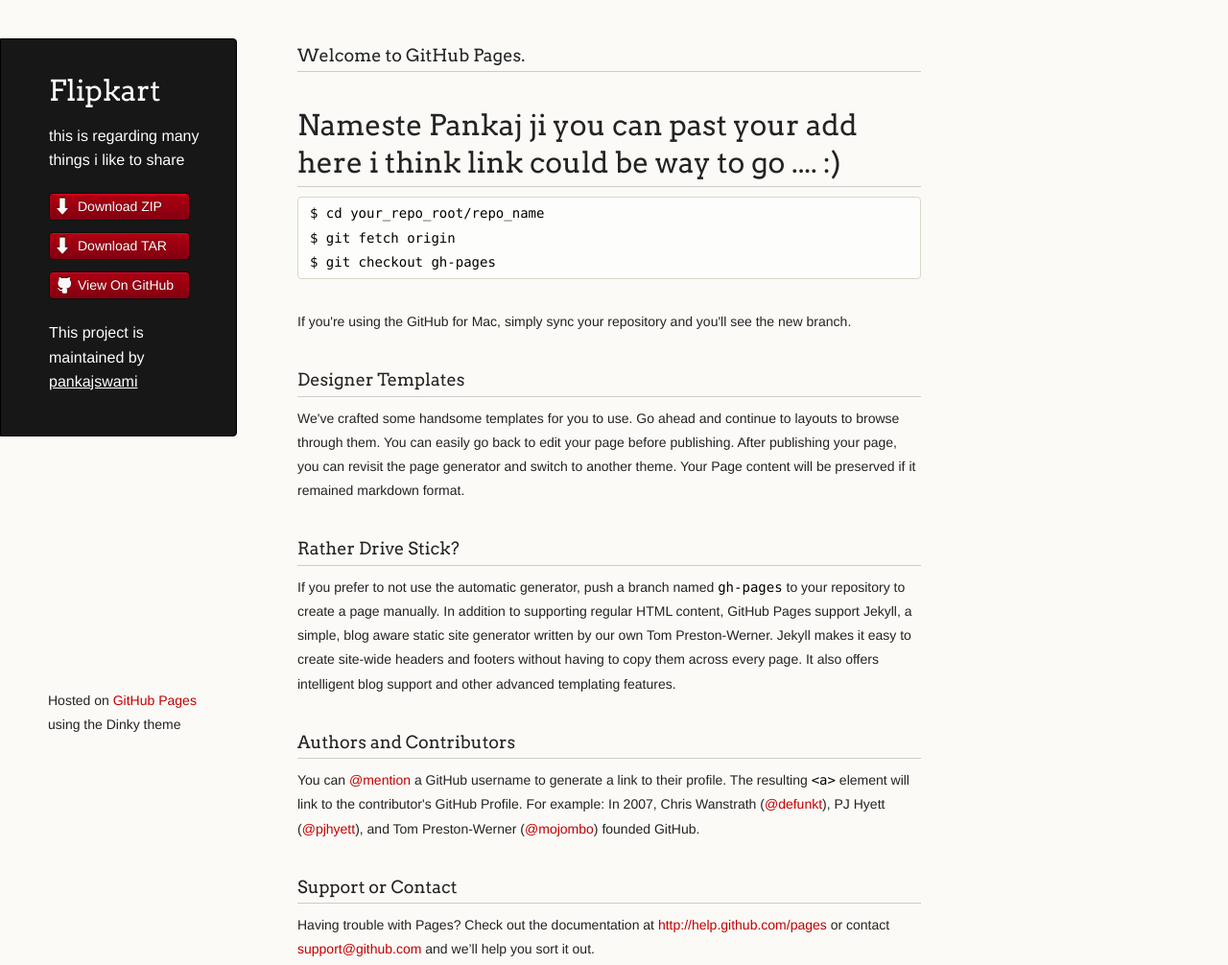
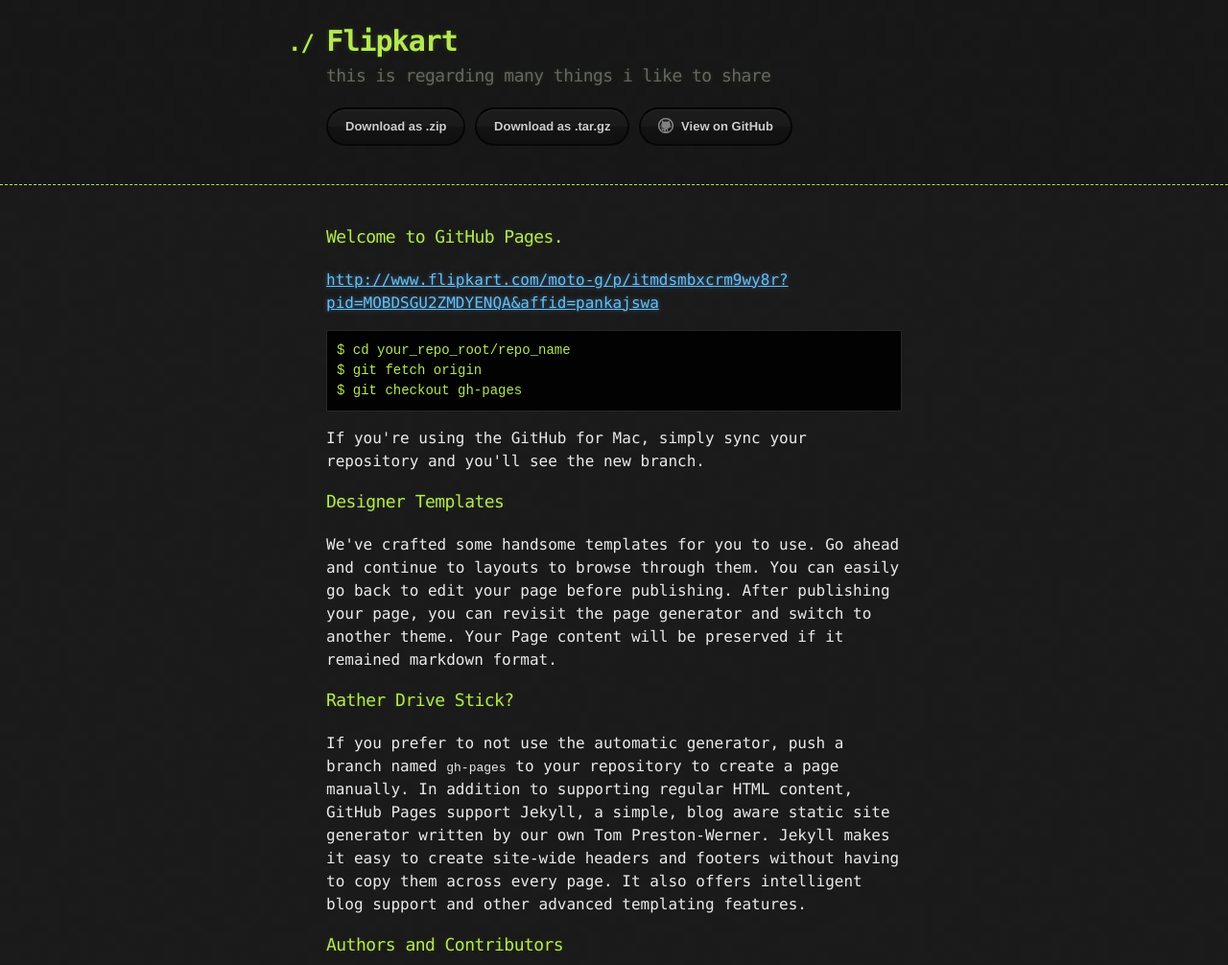
Before and after one commit to artiy/flipkart, a plain HTML site: page index.html in a window 1280 px wide. Shown: the top 1006 px of the page at 96% size. Drawn offline with Linux system fonts and the light colour scheme.

```diff
--- a/index.html
+++ b/index.html
@@ -1,40 +1,39 @@
-<!doctype html>
+<!DOCTYPE html>
 <html>
   <head>
-    <meta charset="utf-8">
+    <meta charset='utf-8'>
     <meta http-equiv="X-UA-Compatible" content="chrome=1">
+
+    <link rel="stylesheet" type="text/css" href="stylesheets/stylesheet.css" media="screen" />
+    <link rel="stylesheet" type="text/css" href="stylesheets/pygment_trac.css" media="screen" />
+    <link rel="stylesheet" type="text/css" href="stylesheets/print.css" media="print" />
+
     <title>Flipkart by pankajswami</title>
+  </head>
 
-    <link rel="stylesheet" href="stylesheets/styles.css">
-    <link rel="stylesheet" href="stylesheets/pygment_trac.css">
-    <script src="javascripts/scale.fix.js"></script>
-    <meta name="viewport" content="width=device-width, initial-scale=1, user-scalable=no">
-    <!--[if lt IE 9]>
-    <script src="//html5shiv.googlecode.com/svn/trunk/html5.js"></script>
-    <![endif]-->
-  </head>
   <body>
-    <div class="wrapper">
-      <header>
-        <h1 class="header">Flipkart</h1>
-        <p class="header">this is regarding many things i like to share </p>
 
-        <ul>
-          <li class="download"><a class="buttons" href="https://github.com/pankajswami/flipkart/zipball/master">Download ZIP</a></li>
-          <li class="download"><a class="buttons" href="https://github.com/pankajswami/flipkart/tarball/master">Download TAR</a></li>
-          <li><a class="buttons github" href="https://github.com/pankajswami/flipkart">View On GitHub</a></li>
-        </ul>
+    <header>
+      <div class="container">
+        <h1>Flipkart</h1>
+        <h2>this is regarding many things i like to share </h2>
 
-        <p class="header">This project is maintained by <a class="header name" href="https://github.com/pankajswami">pankajswami</a></p>
+        <section id="downloads">
+          <a href="https://github.com/pankajswami/flipkart/zipball/master" class="btn">Download as .zip</a>
+          <a href="https://github.com/pankajswami/flipkart/tarball/master" class="btn">Download as .tar.gz</a>
+          <a href="https://github.com/pankajswami/flipkart" class="btn btn-github"><span class="icon"></span>View on GitHub</a>
+        </section>
+      </div>
+    </header>
 
-
-      </header>
-      <section>
+    <div class="container">
+      <section id="main_content">
         <h3>
 <a name="welcome-to-github-pages" class="anchor" href="#welcome-to-github-pages"><span class="octicon octicon-link"></span></a>Welcome to GitHub Pages.</h3>
 
-<h1>
-<a name="nameste-pankaj-ji-you-can-past-your-add-here-i-think-link-could-be-way-to-go--" class="anchor" href="#nameste-pankaj-ji-you-can-past-your-add-here-i-think-link-could-be-way-to-go--"><span class="octicon octicon-link"></span></a>Nameste Pankaj ji you can past your add here i think link could be way to go .... :)</h1>
+<p><a href="http://www.flipkart.com/moto-g/p/itmdsmbxcrm9wy8r?pid=MOBDSGU2ZMDYENQA&amp;affid=pankajswa">http://www.flipkart.com/moto-g/p/itmdsmbxcrm9wy8r?pid=MOBDSGU2ZMDYENQA&amp;affid=pankajswa</a></p>
+
+
 
 <pre><code>$ cd your_repo_root/repo_name
 $ git fetch origin
@@ -63,11 +62,8 @@ $ git checkout gh-pages
 
 <p>Having trouble with Pages? Check out the documentation at <a href="http://help.github.com/pages">http://help.github.com/pages</a> or contact <a href="mailto:support@github.com">support@github.com</a> and we’ll help you sort it out.</p>
       </section>
-      <footer>
-        <p><small>Hosted on <a href="http://pages.github.com">GitHub Pages</a> using the Dinky theme</small></p>
-      </footer>
     </div>
-    <!--[if !IE]><script>fixScale(document);</script><![endif]-->
+
 
   </body>
 </html>
--- /dev/null
+++ b/javascripts/main.js
@@ -0,0 +1 @@
+console.log('This would be the main JS file.');
--- a/stylesheets/pygment_trac.css
+++ b/stylesheets/pygment_trac.css
@@ -1,4 +1,3 @@
-.highlight  { background: #ffffff; }
 .highlight .c { color: #999988; font-style: italic } /* Comment */
 .highlight .err { color: #a61717; background-color: #e3d2d2 } /* Error */
 .highlight .k { font-weight: bold } /* Keyword */
@@ -35,7 +34,7 @@
 .highlight .ne { color: #990000; font-weight: bold } /* Name.Exception */
 .highlight .nf { color: #990000; font-weight: bold } /* Name.Function */
 .highlight .nn { color: #555555 } /* Name.Namespace */
-.highlight .nt { color: #000080 } /* Name.Tag */
+.highlight .nt { color: #CBDFFF } /* Name.Tag */
 .highlight .nv { color: #008080 } /* Name.Variable */
 .highlight .ow { font-weight: bold } /* Operator.Word */
 .highlight .w { color: #bbbbbb } /* Text.Whitespace */
--- /dev/null
+++ b/stylesheets/stylesheet.css
@@ -0,0 +1,247 @@
+body {
+  margin: 0;
+  padding: 0;
+  background: #151515 url("../images/bkg.png") 0 0;
+  color: #eaeaea;
+  font: 16px;
+  line-height: 1.5;
+  font-family: Monaco, "Bitstream Vera Sans Mono", "Lucida Console", Terminal, monospace;
+}
+
+/* General & 'Reset' Stuff */
+
+.container {
+  width: 90%;
+  max-width: 600px;
+  margin: 0 auto;
+}
+
+section {
+  display: block;
+  margin: 0 0 20px 0;
+}
+
+h1, h2, h3, h4, h5, h6 {
+  margin: 0 0 20px;
+}
+
+li {
+  line-height: 1.4 ;
+}
+
+/* Header, <header>
+   header   - container
+   h1       - project name
+   h2       - project description
+*/
+
+header {
+  background: rgba(0, 0, 0, 0.1);
+  width: 100%;
+  border-bottom: 1px dashed #b5e853;
+  padding: 20px 0;
+  margin: 0 0 40px 0;
+}
+
+header h1 {
+  font-size: 30px;
+  line-height: 1.5;
+  margin: 0 0 0 -40px;
+  font-weight: bold;
+  font-family: Monaco, "Bitstream Vera Sans Mono", "Lucida Console", Terminal, monospace;
+  color: #b5e853;
+  text-shadow: 0 1px 1px rgba(0, 0, 0, 0.1),
+               0 0 5px rgba(181, 232, 83, 0.1),
+               0 0 10px rgba(181, 232, 83, 0.1);
+  letter-spacing: -1px;
+  -webkit-font-smoothing: antialiased;
+}
+
+header h1:before {
+  content: "./ ";
+  font-size: 24px;
+}
+
+header h2 {
+  font-size: 18px;
+  font-weight: 300;
+  color: #666;
+}
+
+#downloads .btn {
+  display: inline-block;
+  text-align: center;
+  margin: 0;
+}
+
+/* Main Content
+*/
+
+#main_content {
+  width: 100%;
+  -webkit-font-smoothing: antialiased;
+}
+section img {
+  max-width: 100%
+}
+
+h1, h2, h3, h4, h5, h6 {
+  font-weight: normal;
+  font-family: Monaco, "Bitstream Vera Sans Mono", "Lucida Console", Terminal, monospace;
+  color: #b5e853;
+  letter-spacing: -0.03em;
+  text-shadow: 0 1px 1px rgba(0, 0, 0, 0.1),
+               0 0 5px rgba(181, 232, 83, 0.1),
+               0 0 10px rgba(181, 232, 83, 0.1);
+}
+
+#main_content h1 {
+  font-size: 30px;
+}
+
+#main_content h2 {
+  font-size: 24px;
+}
+
+#main_content h3 {
+  font-size: 18px;
+}
+
+#main_content h4 {
+  font-size: 14px;
+}
+
+#main_content h5 {
+  font-size: 12px;
+  text-transform: uppercase;
+  margin: 0 0 5px 0;
+}
+
+#main_content h6 {
+  font-size: 12px;
+  text-transform: uppercase;
+  color: #999;
+  margin: 0 0 5px 0;
+}
+
+dt {
+  font-style: italic;
+  font-weight: bold;
+}
+
+ul li {
+  list-style: none;
+}
+
+ul li:before {
+  content: ">>";
+  font-family: Monaco, "Bitstream Vera Sans Mono", "Lucida Console", Terminal, monospace;
+  font-size: 13px;
+  color: #b5e853;
+  margin-left: -37px;
+  margin-right: 21px;
+  line-height: 16px;
+}
+
+blockquote {
+  color: #aaa;
+  padding-left: 10px;
+  border-left: 1px dotted #666;
+}
+
+pre {
+  background: rgba(0, 0, 0, 0.9);
+  border: 1px solid rgba(255, 255, 255, 0.15);
+  padding: 10px;
+  font-size: 14px;
+  color: #b5e853;
+  border-radius: 2px;
+  -moz-border-radius: 2px;
+  -webkit-border-radius: 2px;
+  text-wrap: normal;
+  overflow: auto;
+  overflow-y: hidden;
+}
+
+table {
+  width: 100%;
+  margin: 0 0 20px 0;
+}
+
+th {
+  text-align: left;
+  border-bottom: 1px dashed #b5e853;
+  padding: 5px 10px;
+}
+
+td {
+  padding: 5px 10px;
+}
+
+hr {
+  height: 0;
+  border: 0;
+  border-bottom: 1px dashed #b5e853;
+  color: #b5e853;
+}
+
+/* Buttons
+*/
+
+.btn {
+  display: inline-block;
+  background: -webkit-linear-gradient(top, rgba(40, 40, 40, 0.3), rgba(35, 35, 35, 0.3) 50%, rgba(10, 10, 10, 0.3) 50%, rgba(0, 0, 0, 0.3));
+  padding: 8px 18px;
+  border-radius: 50px;
+  border: 2px solid rgba(0, 0, 0, 0.7);
+  border-bottom: 2px solid rgba(0, 0, 0, 0.7);
+  border-top: 2px solid rgba(0, 0, 0, 1);
+  color: rgba(255, 255, 255, 0.8);
+  font-family: Helvetica, Arial, sans-serif;
+  font-weight: bold;
+  font-size: 13px;
+  text-decoration: none;
+  text-shadow: 0 -1px 0 rgba(0, 0, 0, 0.75);
+  box-shadow: inset 0 1px 0 rgba(255, 255, 255, 0.05);
+}
+
+.btn:hover {
+  background: -webkit-linear-gradient(top, rgba(40, 40, 40, 0.6), rgba(35, 35, 35, 0.6) 50%, rgba(10, 10, 10, 0.8) 50%, rgba(0, 0, 0, 0.8));
+}
+
+.btn .icon {
+  display: inline-block;
+  width: 16px;
+  height: 16px;
+  margin: 1px 8px 0 0;
+  float: left;
+}
+
+.btn-github .icon {
+  opacity: 0.6;
+  background: url("../images/blacktocat.png") 0 0 no-repeat;
+}
+
+/* Links
+   a, a:hover, a:visited
+*/
+
+a {
+  color: #63c0f5;
+  text-shadow: 0 0 5px rgba(104, 182, 255, 0.5);
+}
+
+/* Clearfix */
+
+.cf:before, .cf:after {
+  content:"";
+  display:table;
+}
+
+.cf:after {
+  clear:both;
+}
+
+.cf {
+  zoom:1;
+}
```
Also changed, not shown: params.json (+1 -1 lines), images/bkg.png (added), images/blacktocat.png (added).
